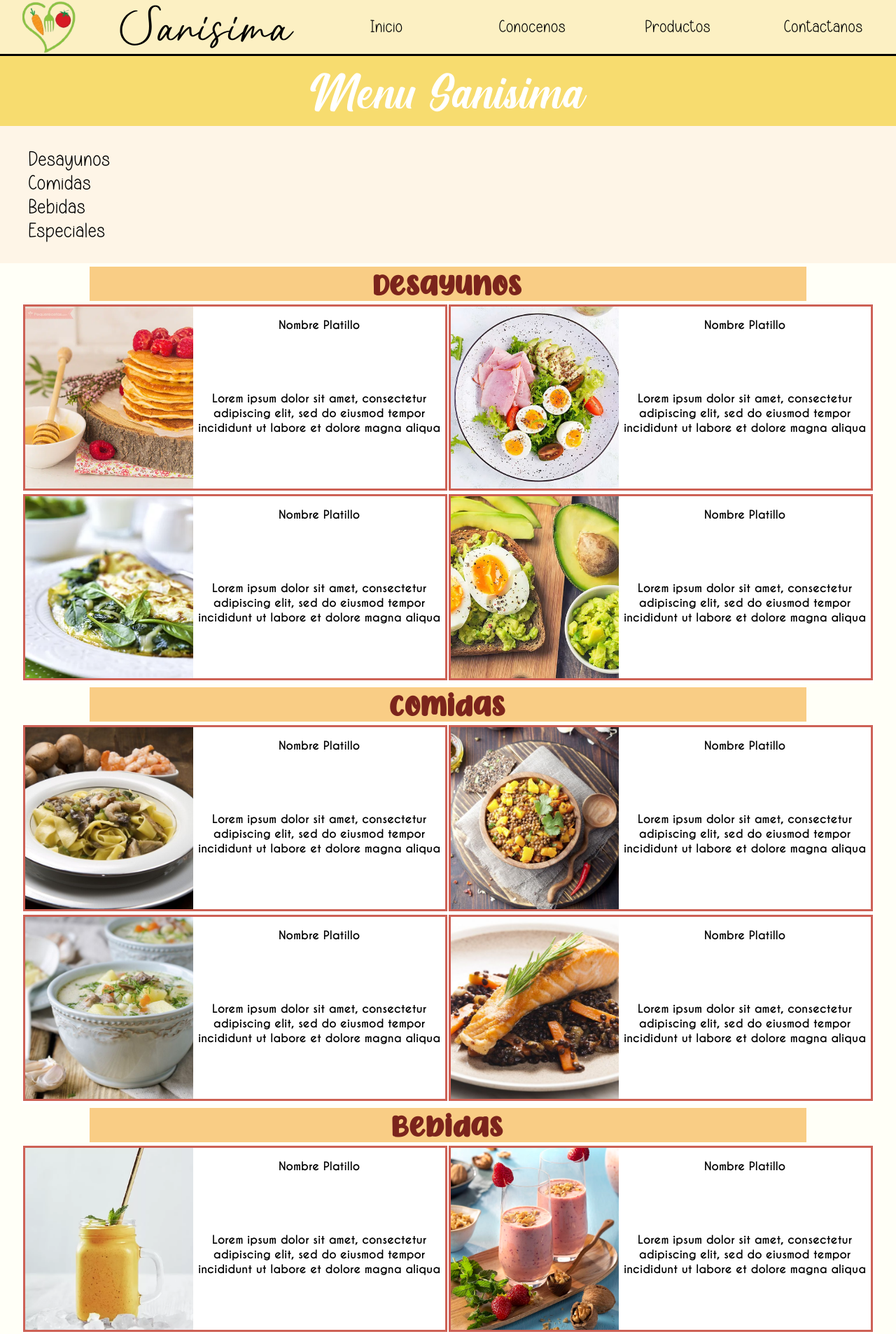
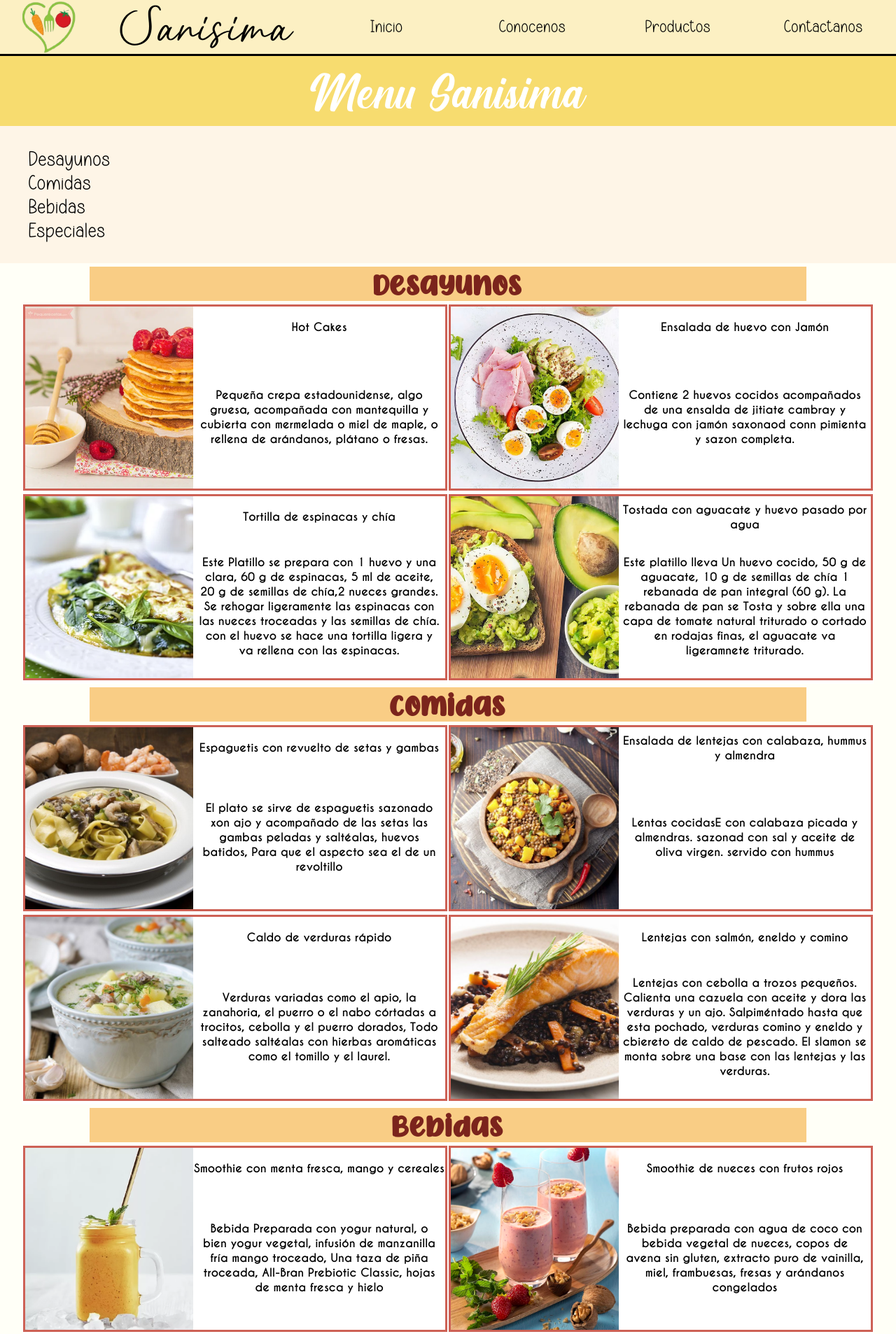
Before and after one commit to Alberto73P/Sanisima, a PHP site: page /Paginas/Productos.html in a window 1280 px wide. Shown: the top 1906 px of the page at 70% size. Run offline with PHP 8.4, Linux system fonts and the light colour scheme.

Commit message:
actualizacion

```diff
--- a/CSS/Estilos.css
+++ b/CSS/Estilos.css
@@ -181,3 +181,18 @@ html{
         height: 30px;
     }
 }
+/*---------------------- PRODUCTOS -------------------------*/
+@media(max-width: 850px){
+    .nomplatillo{
+        font-size: 14px;
+    }
+    .contenido{
+        font-size: 14px;
+    }
+
+    #indice li{
+        display: flex;
+        align-content: center;
+        justify-content: center;
+    }
+}
--- a/CSS/EstilosProductos.css
+++ b/CSS/EstilosProductos.css
@@ -69,7 +69,7 @@ h3{
     text-align: center;
     font-family: frijol;
     background-color: #FFFFFF;
-    height: 20%;
+    height: 23%;
 }
 
 .contenido{
@@ -80,7 +80,7 @@ h3{
     font-family: frijol;
     background-color: #FFFFFF;
     padding: 3px 5px;
-    height: 75%;
+    height: 73%;
 }
 
 .img_desc{
--- a/Paginas/Productos.html
+++ b/Paginas/Productos.html
@@ -49,32 +49,46 @@
                 <div class="elemento_sec" >
                     <div class="img_desc" style="background-image: url(../img/Desayuno_1.webp);"></div>
                     <div class="descripcion">
-                        <p class="nomplatillo">Nombre Platillo</p>
-                        <p class="contenido">Lorem ipsum dolor sit amet, consectetur adipiscing elit, sed do eiusmod tempor incididunt ut labore et dolore magna aliqua</p>
+                        <p class="nomplatillo">Hot Cakes</p>
+                        <p class="contenido">
+                            Pequeña crepa estadounidense, algo gruesa, acompañada con mantequilla y cubierta con mermelada
+                            o miel de maple, o rellena de arándanos, plátano o fresas.
+                        </p>
                     </div>
                 </div>
 
                 <div class="elemento_sec" >
                     <div class="img_desc" style="background-image: url('../img/Desayuno_2.jpg');"></div>
                     <div class="descripcion">
-                        <p class="nomplatillo">Nombre Platillo</p>
-                        <p class="contenido">Lorem ipsum dolor sit amet, consectetur adipiscing elit, sed do eiusmod tempor incididunt ut labore et dolore magna aliqua</p>
+                        <p class="nomplatillo">Ensalada de huevo con Jamón</p>
+                        <p class="contenido">
+                            Contiene 2 huevos cocidos acompañados de una ensalda de jitiate cambray y lechuga
+                            con jamón saxonaod conn pimienta y sazon completa.
+                        </p>
                     </div>
                 </div>
 
                 <div class="elemento_sec" >
                     <div class="img_desc" style="background-image: url('../img/Desayuno_3.jpg');"></div>
                     <div class="descripcion">
-                        <p class="nomplatillo">Nombre Platillo</p>
-                        <p class="contenido">Lorem ipsum dolor sit amet, consectetur adipiscing elit, sed do eiusmod tempor incididunt ut labore et dolore magna aliqua</p>
+                        <p class="nomplatillo">Tortilla de espinacas y chía</p>
+                        <p class="contenido">
+                            Este Platillo se prepara con  1 huevo y una clara, 60 g de espinacas, 5 ml de aceite,
+                            20 g de semillas de chía,2 nueces grandes. Se rehogar ligeramente las espinacas con las nueces troceadas y las semillas de chía.
+                            con el huevo se hace  una tortilla ligera y va rellena con las espinacas.
+                        </p>
                     </div>
                 </div>
 
                 <div class="elemento_sec" >
                     <div class="img_desc" style="background-image: url('../img/Desayuno_4.jpg');"></div>
                     <div class="descripcion">
-                        <p class="nomplatillo">Nombre Platillo</p>
-                        <p class="contenido">Lorem ipsum dolor sit amet, consectetur adipiscing elit, sed do eiusmod tempor incididunt ut labore et dolore magna aliqua</p>
+                        <p class="nomplatillo">Tostada con aguacate y huevo pasado por agua</p>
+                        <p class="contenido">
+                           Este platillo lleva  Un huevo cocido, 50 g de aguacate, 10 g de semillas de chía
+                           1 rebanada de pan integral (60 g). La rebanada de pan se Tosta y sobre ella una capa de tomate natural
+                           triturado o cortado en rodajas finas, el aguacate va ligeramnete triturado.
+                        </p>
                     </div>
                 </div>
             </div>
@@ -85,32 +99,48 @@
                 <div class="elemento_sec" >
                     <div class="img_desc" style="background-image: url(../img/Comidas_1.jpg);"></div>
                     <div class="descripcion">
-                        <p class="nomplatillo">Nombre Platillo</p>
-                        <p class="contenido">Lorem ipsum dolor sit amet, consectetur adipiscing elit, sed do eiusmod tempor incididunt ut labore et dolore magna aliqua</p>
+                        <p class="nomplatillo">Espaguetis con revuelto de setas y gambas</p>
+                        <p class="contenido">
+                            El plato se sirve de espaguetis sazonado xon ajo y acompañado de las setas
+                            las gambas peladas y saltéalas, huevos batidos, Para que el aspecto sea el de un revoltillo
+                        </p>
                     </div>
                 </div>
 
                 <div class="elemento_sec" >
                     <div class="img_desc" style="background-image: url('../img/Comidas_2.jpg');"></div>
                     <div class="descripcion">
-                        <p class="nomplatillo">Nombre Platillo</p>
-                        <p class="contenido">Lorem ipsum dolor sit amet, consectetur adipiscing elit, sed do eiusmod tempor incididunt ut labore et dolore magna aliqua</p>
+                        <p class="nomplatillo">Ensalada de lentejas con calabaza, hummus y almendra</p>
+                        <p class="contenido">
+                            Lentas cocidasE con calabaza picada y  almendras.
+                            sazonad con sal y aceite de oliva virgen. servido con hummus
+                        </p>
                     </div>
                 </div>
 
                 <div class="elemento_sec" >
                     <div class="img_desc" style="background-image: url('../img/Comidas_3.jpg');"></div>
                     <div class="descripcion">
-                        <p class="nomplatillo">Nombre Platillo</p>
-                        <p class="contenido">Lorem ipsum dolor sit amet, consectetur adipiscing elit, sed do eiusmod tempor incididunt ut labore et dolore magna aliqua</p>
+                        <p class="nomplatillo">Caldo de verduras rápido</p>
+                        <p class="contenido">
+                            Verduras variadas como el apio, la zanahoria, el puerro o el nabo córtadas
+                            a trocitos, cebolla y el puerro dorados, Todo salteado saltéalas con hierbas
+                            aromáticas como el tomillo y el laurel.
+                        </p>
                     </div>
                 </div>
 
                 <div class="elemento_sec" >
                     <div class="img_desc" style="background-image: url('../img/Comidas_4.jpg');"></div>
                     <div class="descripcion">
-                        <p class="nomplatillo">Nombre Platillo</p>
-                        <p class="contenido">Lorem ipsum dolor sit amet, consectetur adipiscing elit, sed do eiusmod tempor incididunt ut labore et dolore magna aliqua</p>
+                        <p class="nomplatillo">Lentejas con salmón, eneldo y comino</p>
+                        <p class="contenido">
+                            Lentejas con cebolla a trozos pequeños.
+                            Calienta una cazuela con aceite y dora las verduras y un ajo.
+                            Salpiméntado hasta que esta pochado, verduras comino y eneldo y
+                            cbiereto de caldo de pescado. El slamon se monta sobre una base
+                            con las lentejas y las verduras.
+                        </p>
                     </div>
                 </div>
             </div>
@@ -120,32 +150,47 @@
                 <div class="elemento_sec" >
                     <div class="img_desc" style="background-image: url(../img/Bebidas_1.jpg);"></div>
                     <div class="descripcion">
-                        <p class="nomplatillo">Nombre Platillo</p>
-                        <p class="contenido">Lorem ipsum dolor sit amet, consectetur adipiscing elit, sed do eiusmod tempor incididunt ut labore et dolore magna aliqua</p>
+                        <p class="nomplatillo">Smoothie con menta fresca, mango y cereales</p>
+                        <p class="contenido">
+                            Bebida Preparada con yogur natural, o bien yogur vegetal, infusión de manzanilla fría
+                            mango troceado, Una taza de piña troceada, All-Bran Prebiotic Classic,
+                            hojas de menta fresca y hielo
+                        </p>
                     </div>
                 </div>
 
                 <div class="elemento_sec" >
                     <div class="img_desc" style="background-image: url('../img/Bebidas_2.jpg');"></div>
                     <div class="descripcion">
-                        <p class="nomplatillo">Nombre Platillo</p>
-                        <p class="contenido">Lorem ipsum dolor sit amet, consectetur adipiscing elit, sed do eiusmod tempor incididunt ut labore et dolore magna aliqua</p>
+                        <p class="nomplatillo">Smoothie de nueces con frutos rojos</p>
+                        <p class="contenido">
+                            Bebida preparada con agua de coco con bebida vegetal de nueces,
+                            copos de avena sin gluten, extracto puro de vainilla, miel, frambuesas, fresas y
+                            arándanos congelados
+                        </p>
                     </div>
                 </div>
 
                 <div class="elemento_sec" >
                     <div class="img_desc" style="background-image: url('../img/Bebidas_3.jpg');"></div>
                     <div class="descripcion">
-                        <p class="nomplatillo">Nombre Platillo</p>
-                        <p class="contenido">Lorem ipsum dolor sit amet, consectetur adipiscing elit, sed do eiusmod tempor incididunt ut labore et dolore magna aliqua</p>
+                        <p class="nomplatillo">Agua de frutos rojos y cítricos</p>
+                        <p class="contenido">
+                            Frutos rojos congelados (fresas, frambuesas y moras)
+                            ½ pieza de limón, naranja o lima en rebanadas 1 litro de agua
+                            Jarra con frutos rojos congelados y rebanadas de limón, naranja o lima
+                        </p>
                     </div>
                 </div>
 
                 <div class="elemento_sec" >
                     <div class="img_desc" style="background-image: url('../img/Bebidas_4.jpg');"></div>
                     <div class="descripcion">
-                        <p class="nomplatillo">Nombre Platillo</p>
-                        <p class="contenido">Lorem ipsum dolor sit amet, consectetur adipiscing elit, sed do eiusmod tempor incididunt ut labore et dolore magna aliqua</p>
+                        <p class="nomplatillo">Té de manzanilla</p>
+                        <p class="contenido">
+                            Una cucharada de manzanilla hervida con agua endulzda cn miel y con un
+                            toque de limón.
+                        </p>
                     </div>
                 </div>
             </div>
@@ -154,18 +199,27 @@
 
             <div class="Seccion_carta">
                 <div class="elemento_sec" >
-                    <div class="img_desc" style="background-image: url(../img/Desayuno_1.webp);"></div>
+                    <div class="img_desc" style="background-image: url(../img/especiales_1.jpeg);"></div>
                     <div class="descripcion">
-                        <p class="nomplatillo">Nombre Platillo</p>
-                        <p class="contenido">Lorem ipsum dolor sit amet, consectetur adipiscing elit, sed do eiusmod tempor incididunt ut labore et dolore magna aliqua</p>
+                        <p class="nomplatillo">Rollitos de berenjena con espinacas y queso feta</p>
+                        <p class="contenido">
+                           La berenjena va cortada en láminas muy finas y horenadas acompañadsas
+                           de las espinacas y trozo del queso feta a daditos.
+                           Enrollado las láminas s
+                        </p>
                     </div>
                 </div>
 
                 <div class="elemento_sec" >
-                    <div class="img_desc" style="background-image: url('../img/Desayuno_2.jpg');"></div>
+                    <div class="img_desc" style="background-image: url('../img/Especiales_2.webp');"></div>
                     <div class="descripcion">
-                        <p class="nomplatillo">Nombre Platillo</p>
-                        <p class="contenido">Lorem ipsum dolor sit amet, consectetur adipiscing elit, sed do eiusmod tempor incididunt ut labore et dolore magna aliqua</p>
+                        <p class="nomplatillo">Brochetas de salmón y calabacín</p>
+                        <p class="contenido">
+                            Corta a cuadrados el salmón y el calabacín y sazona al gusto.
+                            Monta las brochetas y pon a calentar una sartén (con muy poco aceite de oliva).
+                            Cuando esté lista, agrega las brochetas y ve girándolas hasta que estén hechas por
+                            las dos caras, y listo.
+                        </p>
                     </div>
                 </div>
             </div>
```
Also changed, not shown: img/Especiales_2.webp (added), img/especiales_1.jpeg (added).
